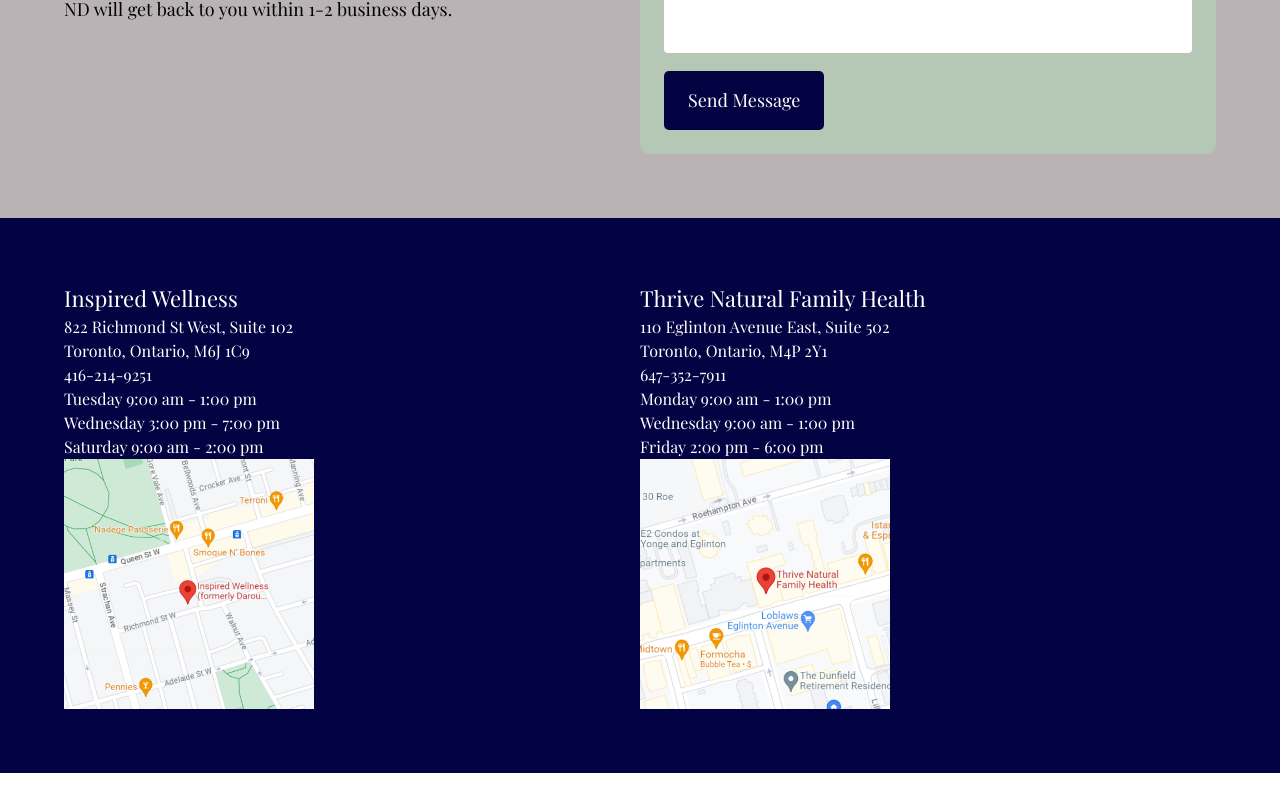
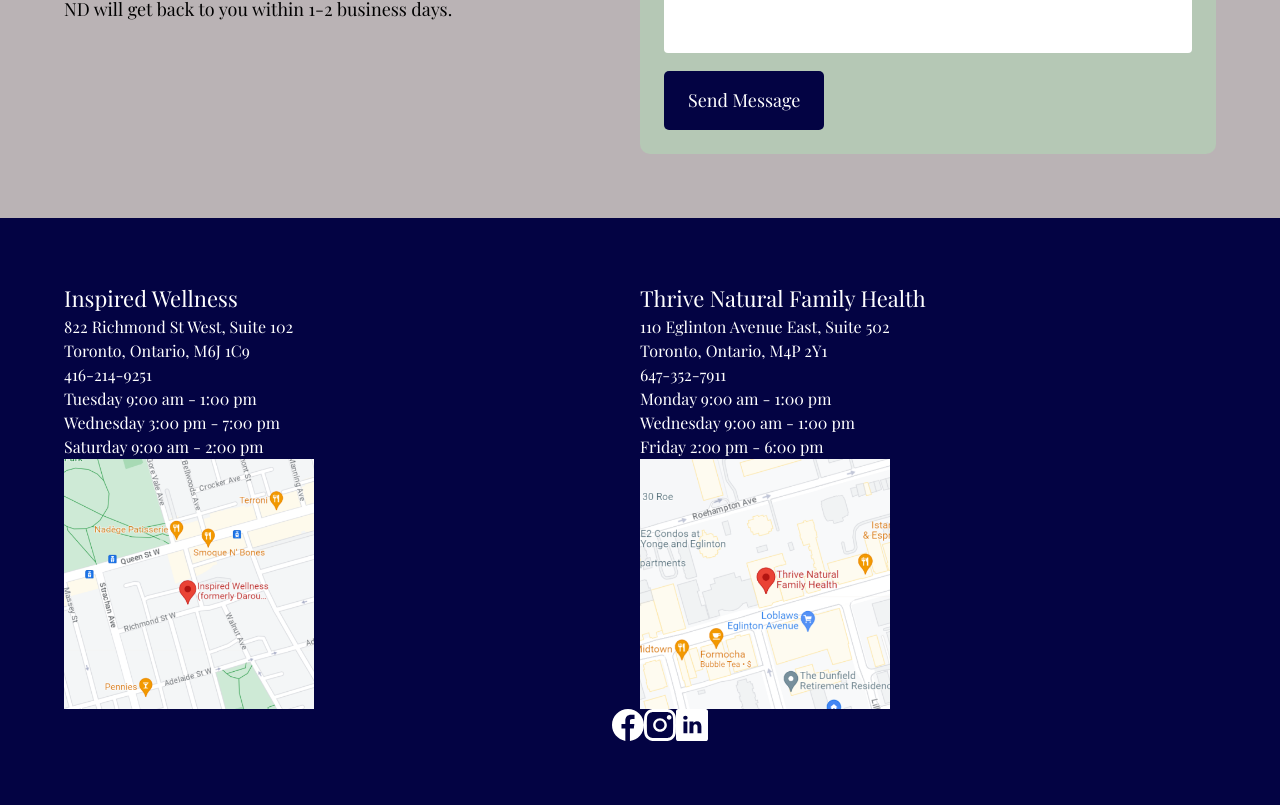
Before and after one commit to matthew-njd/dr_ishani_patel, a React (Vite) app: page / in a window 1280 px wide. Shown: the part 3499-4304 px from the top of the page. Before the commit the page ends 4272 px from the top, so only its background shows below. Built offline with nearby package versions, Linux system fonts and the light colour scheme.

Commit message:
Added socials

```diff
--- a/src/components/Footer.jsx
+++ b/src/components/Footer.jsx
@@ -1,3 +1,4 @@
+import { facebook, instagram, linkedin } from "../assets";
 import { clinics } from "../constants";
 import styles, { layout } from "../style";
 
@@ -30,11 +31,43 @@
 
 const Footer = () => {
   return (
-    <section className={`${layout.section}`}>
+    <section className={`grid grid-row-2 ${styles.paddingY}`}>
       <div className="text-white grid grid-cols-2 w-full">
         {clinics.map((clinic, index) => (
           <ClinicDetails key={clinic.id} {...clinic} index={index} />
         ))}
+      </div>
+      <div className={`${layout.sectionImg}`}>
+        <a
+          href="https://www.facebook.com/ishani.patel.7161"
+          className="w-[32px] h-[32px]"
+        >
+          <img
+            src={facebook}
+            alt="facebook"
+            className="w-[100%] h-[100%] object-contain"
+          />
+        </a>
+        <a
+          href="https://www.facebook.com/ishani.patel.7161"
+          className="w-[32px] h-[32px]"
+        >
+          <img
+            src={instagram}
+            alt="instagram"
+            className="w-[100%] h-[100%] object-contain"
+          />
+        </a>
+        <a
+          href="https://www.facebook.com/ishani.patel.7161"
+          className="w-[32px] h-[32px]"
+        >
+          <img
+            src={linkedin}
+            alt="linkedin"
+            className="w-[100%] h-[100%] object-contain"
+          />
+        </a>
       </div>
     </section>
   );
```
